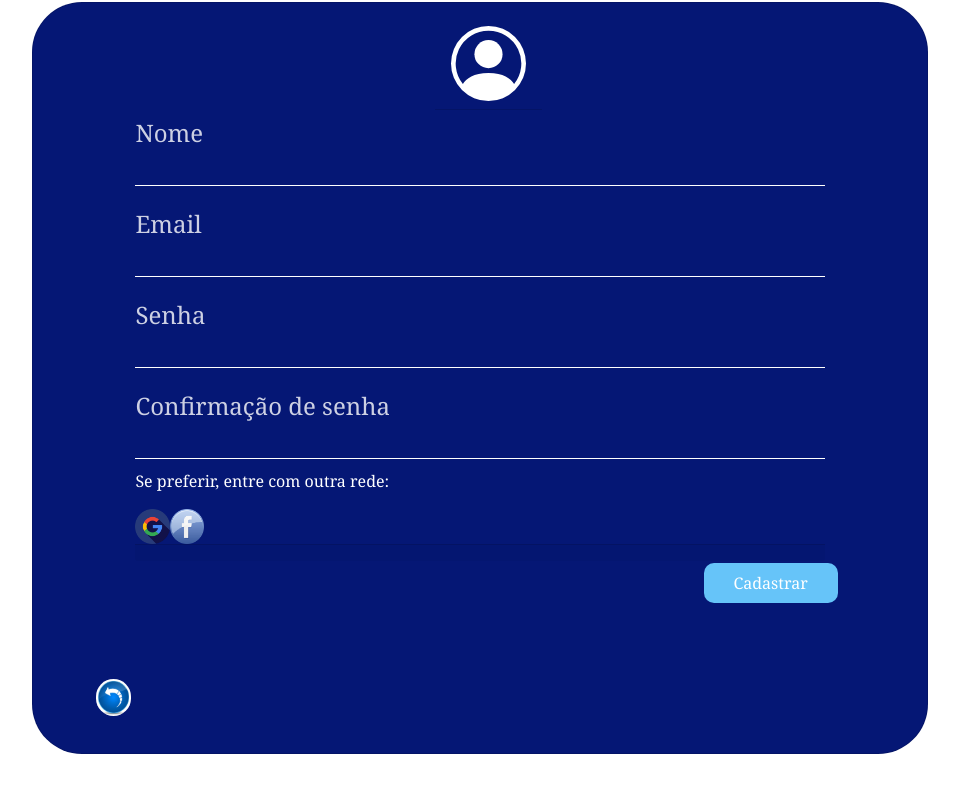
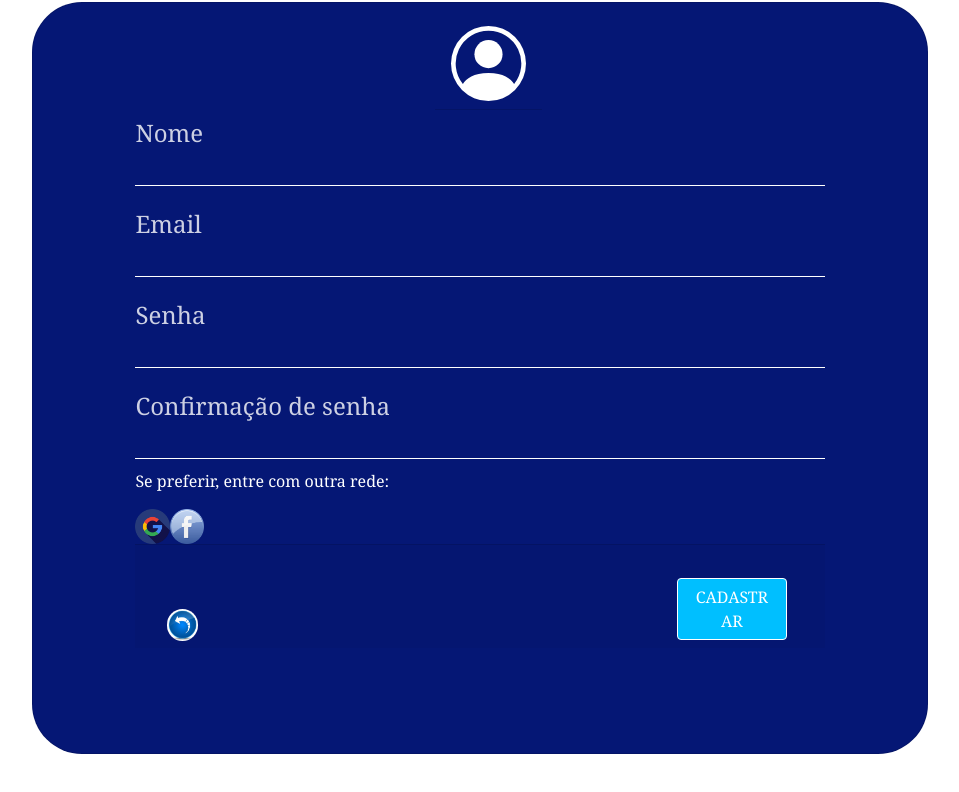
Before and after one commit to rma98/posto-saude-virtual, a Vue app: page /cadastro in a window 1280 px wide. Shown: the part 318-1110 px from the top of the page, without its empty margins (160-1119 px from the left). Built offline with nearby package versions, Linux system fonts and the light colour scheme.

Commit message:
tela de cadastro

```diff
--- a/src/components/AgendarConsulta.vue
+++ b/src/components/AgendarConsulta.vue
@@ -17,7 +17,7 @@
         <div class="collapse navbar-collapse" id="navbarSupportedContent">
           <ul class="navbar-nav me-auto mb-2 mb-lg-0">
             <li class="nav-item">
-              <a class="nav-link active" aria-current="page" href="#"><h2>Ínicio</h2></a>
+              <a class="nav-link active" aria-current="page" href="/"><h2>Ínicio</h2></a>
             </li>
             <li class="nav-item dropdown">
               <a class="nav-link dropdown" href="#" id="navbarDropdown" role="button" data-bs-toggle="dropdown" aria-expanded="false">
@@ -248,7 +248,7 @@
 </template>
 <script>
 export default {
-  name: 'HelloWorld',
+  name: 'AgendarConsulta',
   props: {
     msg: String
   }
--- a/src/components/Cadastro.vue
+++ b/src/components/Cadastro.vue
@@ -43,19 +43,29 @@
       <div class="card-content">
         <div class="card-content-area">
           <label for="usuario">Nome</label>
-          <input type="text" id="usuario" autocomplete="off">
+          <input type="text" id="usuario" autocomplete="off" v-model="Nome">
         </div>
         <div class="card-content-area">
           <label for="usuario">Email</label>
-          <input type="text" id="usuario" autocomplete="off">
+          <input type="text" id="usuario" autocomplete="off" v-model="email">
         </div>
         <div class="card-content-area">
           <label for="password">Senha</label>
-          <input type="password" id="password" autocomplete="off">
+          <input type="password" id="password" autocomplete="off" v-model="senha">
         </div>
         <div class="card-content-area">
           <label for="password">Confirmação de senha</label>
-          <input type="password" id="password" autocomplete="off">
+          <input type="password" id="password" autocomplete="off" v-model="confirmar">
+
+           <span v-show="deuErro1" class="erro-senha"
+              ><i class="fa fa-times"></i>Nenhum dado cadastrado ou Dados
+              incopletos</span
+            >
+
+            <span v-show="deuErro" class="erro-senha"
+              ><i class="fa fa-times"></i>As senhas digitadas não conferem</span
+            >
+
         </div>
         <div class= "rede">
           <p>Se preferir, entre com outra rede:</P>
@@ -64,8 +74,16 @@
         </div>
       </div>
       <div class="card-footer">
-        <input type="submit" value="Cadastrar" class="submit">
-        <img class="seta" src="../assets/seta.png" href="#">
+        <button
+              :disabled="senha != confirmar"
+              v-on:click="Cadastrar"
+              class="btn btn-danger col-2"
+            >
+              CADASTRAR
+          </button>
+      </div>
+      <div class="voltar2">
+          <router-link to= "../"><img class="seta" src="../assets/seta.png"></router-link>
       </div>
     </form>
   </div>
@@ -74,11 +92,44 @@
 
 <script>
 export default {
-  name: 'CadastroItem',
-  props: {
-    msg: String
-  }
-}
+  name: "TesteCadastro",
+  data() {
+    return {
+      deuErro1: false,
+      deuErro: false,
+      Nome: "",
+      email: "",
+      senha: "",
+      confirmar: "",
+    };
+  },
+  methods: {
+    Cadastrar() {
+      if (
+        this.Nome == "" ||
+        this.Nome == " " ||
+        this.Nome < 3 ||
+        this.email == "" ||
+        this.email == " " ||
+        this.email < 3 ||
+        this.senha == "" ||
+        this.confirmar == ""
+      ) {
+        this.deuErro1 = true;
+        this.Nome = "";
+        this.email = "";
+        this.senha = "";
+        this.confirmar = "";
+      } else {
+        if (this.senha != this.confirmar) {
+          this.deuErro = true;
+        } else {
+          this.$router.push("login");
+        }
+      }
+    },
+  },
+};
 </script>
 
 <style scoped>
@@ -224,12 +275,14 @@ export default {
     width: 5%;
   }
 
-  .seta{
+  .voltar2{
     position:absolute;
-    width:4%;
-    bottom:5%;
-    left:7%;
+    width:35%;
+    bottom:15%;
+    left:15%;
     border-radius: 90px 90px 90px 90px;
   }
 
+
+
 </style>
--- a/src/components/PrincipalLogada.vue
+++ b/src/components/PrincipalLogada.vue
@@ -61,7 +61,7 @@
             <button class="btn" type="submit"><i class="fas fa-search"></i></button>
           </form>
          <h5 class="nav-link" id="bemvindo">Bem-vindo(a) <br>
-         <button class="sair"><i class="fa-solid fa-right-from-bracket"></i>Sair</button></h5>
+         <a class="sair" href="/"><i class="fa-solid fa-right-from-bracket"></i>Sair</a></h5>
         </div>
       </div>
     </nav>
@@ -76,7 +76,8 @@
       <div class="row">
         <div class="col-6">
           <div class="card" style="width: 12rem;">
-            <img src="https://lh3.googleusercontent.com/pw/AM-JKLW70isdkU8LW0GxmC3qBERGbBDU6LI3kEdW4yMGTjbxS7VboYeWFJCdvDfGqwPFHKgIJ7SUzHWkewZfXOejl7obDnqOo3j6MArNp8hGW_qj52UjAPuoPSCMsSlUplPUEOLSGTaLpODPdS8vfwrRrcY1fw=s500-no?authuser=0">
+            <a class="card" href="agendamento"><img src="https://lh3.googleusercontent.com/pw/AM-JKLW70isdkU8LW0GxmC3qBERGbBDU6LI3kEdW4yMGTjbxS7VboYeWFJCdvDfGqwPFHKgIJ7SUzHWkewZfXOejl7obDnqOo3j6MArNp8hGW_qj52UjAPuoPSCMsSlUplPUEOLSGTaLpODPdS8vfwrRrcY1fw=s500-no?authuser=0">
+          </a>
           </div>
         </div>
         <div class="col-6">
@@ -101,7 +102,7 @@
       </div>
     </div>
     <div class="col-4">
-      <button class="botao"><i class="fa-solid fa-angles-right"></i>Todas as funcionalidades</button>
+      <a class="botao" href="funcionalidades"><i class="fa-solid fa-angles-right"></i>Todas as funcionalidades</a>
     </div>
   </div>
 
@@ -231,11 +232,14 @@ export default {
   }
 
   .botao {
+  position: absolute;
   border-radius: 2em;
-  width: 14vw;
+  width: 18vw;
   background-color: #051775;
   color: #ffffff;
-  margin-top: 17%;
+  margin-top: 5%;
+  text-decoration:none;
+  font-size: 25px;
   }
 
   .rodape {
--- a/src/components/PrincipalNaoLogada.vue
+++ b/src/components/PrincipalNaoLogada.vue
@@ -61,7 +61,7 @@
             <button class="btn" type="submit"><i class="fas fa-search"></i></button>
           </form>
           <a class="nav-link" href="login"><h2>Login</h2></a>
-          <a class="nav-link" href="testecadastro"><h2>Cadastrar</h2></a>
+          <a class="nav-link" href="cadastro"><h2>Cadastrar</h2></a>
         </div>
       </div>
     </nav>
@@ -100,9 +100,7 @@
         </div>
       </div>
     </div>
-    <div class="col-4">
-      <button class="botao"><i class="fa-solid fa-angles-right"></i>Todas as funcionalidades</button>
-    </div>
+
   </div>
 
   <div class="rodape">
--- a/src/router/index.js
+++ b/src/router/index.js
@@ -7,6 +7,8 @@ import todasFuncionalidades from '../components/TodasFuncionalidades.vue'
 import todasFuncionalidadesLogada from '../components/TodasFuncionalidadesLogada.vue'
 import TesteItem from '../components/HelloWorld.vue'
 import TesteCadastro from '../components/TesteCadastro.vue'
+import AgendarConsulta from '../components/AgendarConsulta.vue'
+
 
 
 
@@ -23,6 +25,7 @@ const routes = [
   { path: '/funcionalidades', name: 'todasFuncionalidadesLogada', component: todasFuncionalidadesLogada},
   { path: '/teste', name: 'teste', component: TesteItem},
   { path: '/testecadastro', name: 'teste2', component: TesteCadastro},
+  { path: '/agendamento', name: 'agendarCansulta', component: AgendarConsulta},
 
 ]
 
```
